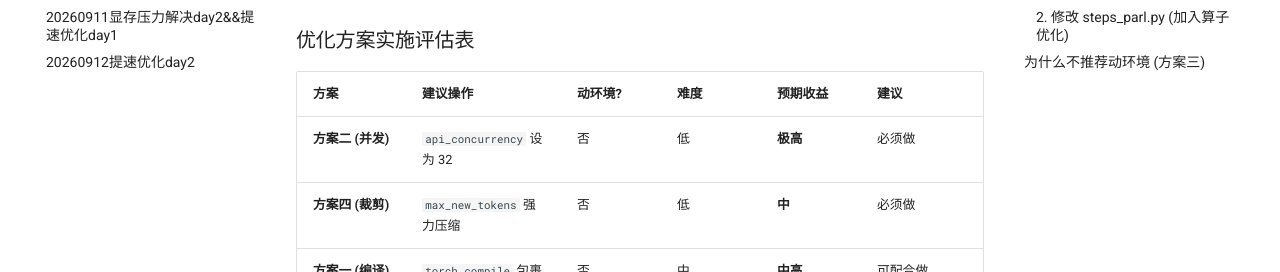
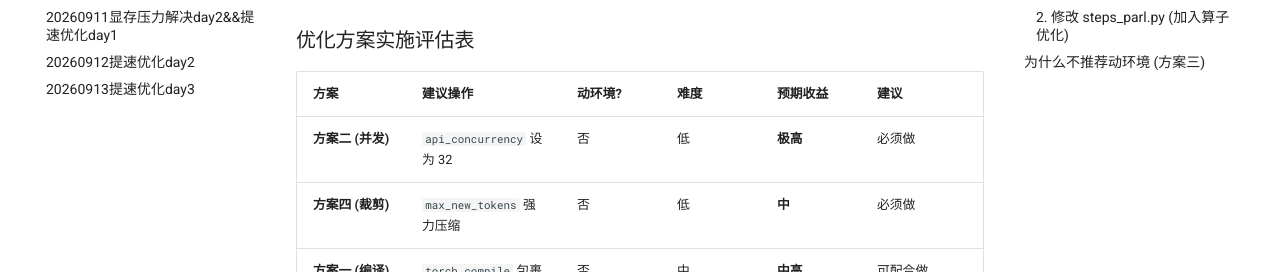
Before and after one commit to Luffy521-art/Readdocs-LLM_PARL, an MkDocs documentation site: the page built from docs/20260910提速实施进度.md, in a window 1280 px wide. Shown: the part 238-510 px from the top of the page. Built offline with MkDocs 1.6.1 and Material for MkDocs 9.7.7, drawn with Linux system fonts in a browser that asks for light colours; comment, search, counter and statistics services are not loaded.

Commit message:
Update mkdocs.yml

```diff
--- a/mkdocs.yml
+++ b/mkdocs.yml
@@ -13,6 +13,7 @@ nav:
   - 20260910解决显存压力进度_day1: 20260910解决显存压力进度_day1.md
   - 20260911显存压力解决day2&&提速优化day1: 20260911显存压力解决day2&&提速优化day1.md
   - 20260912提速优化day2: 20260912提速优化day2.md
+  - 20260913提速优化day3: 20260913提速优化day3.md
 
 
 markdown_extensions:
```
